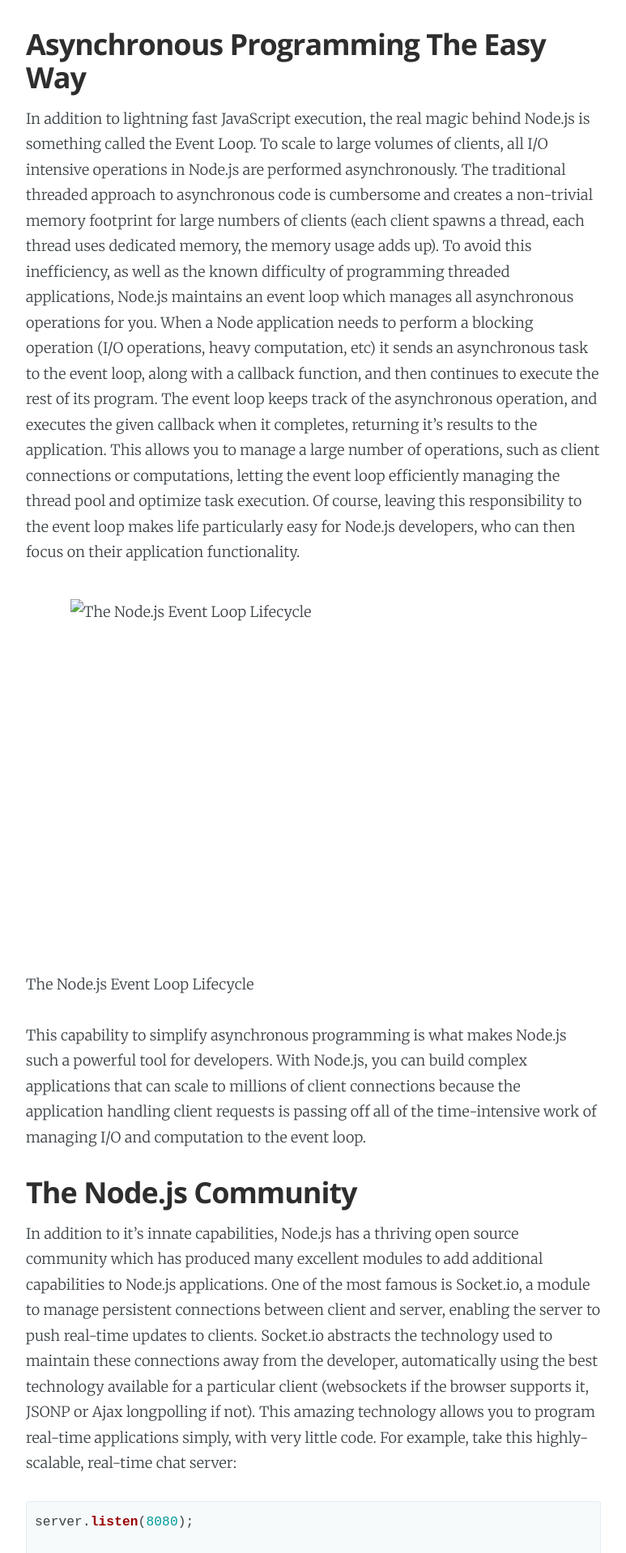
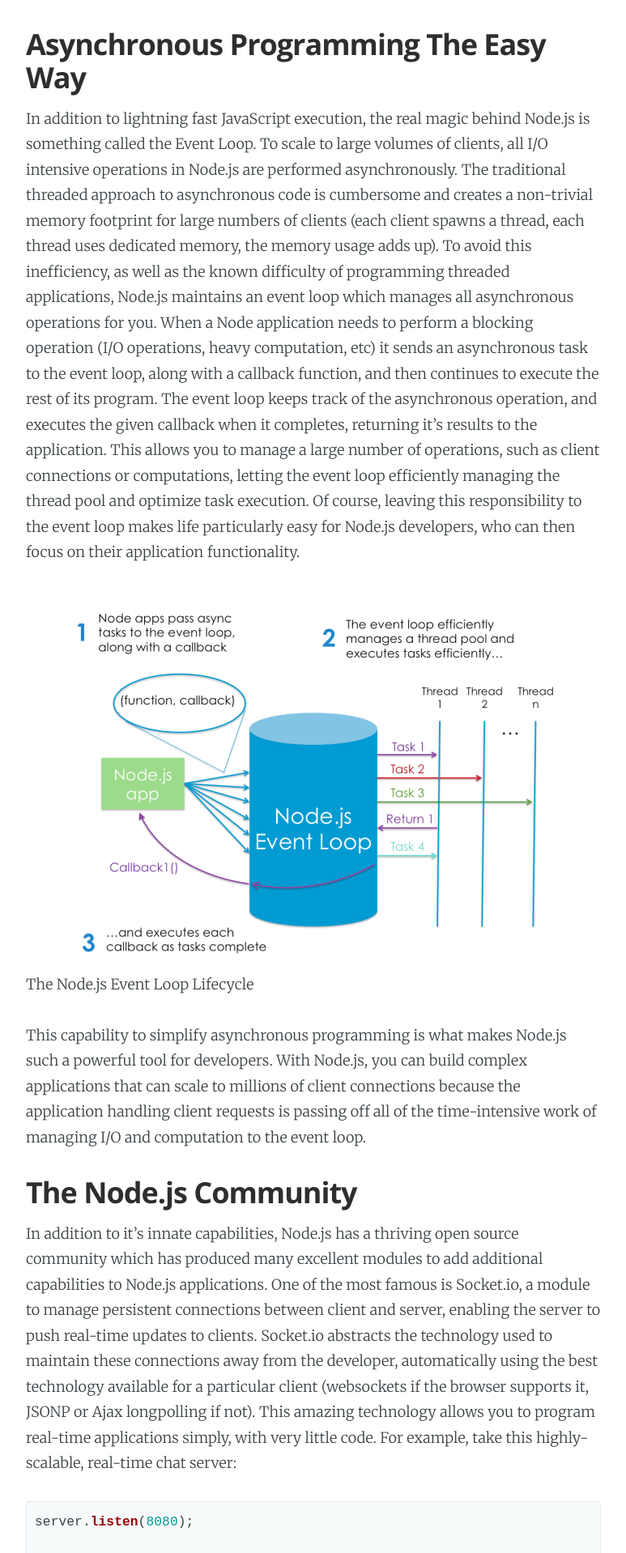
Before and after one commit to cacois/cacois.github.io, a Jekyll site: the page built from _posts/2014-01-05-what-is-node-js.html, in a window 1280 px wide. Shown: the part 1850-3768 px from the top of the page at 81% size, without its empty margins (253-1026 px from the left). Built offline with Jekyll 4.4.1, drawn with Linux system fonts in a browser that asks for light colours.

Commit message:
fixing image

```diff
--- a/_layouts/post.html
+++ b/_layouts/post.html
@@ -1,6 +1,6 @@
 ---
 layout: default
-disqus: false
+disqus: true
 archive: false
 post_class: post-template
 about: 'about.html'
--- a/_posts/2014-01-05-what-is-node-js.html
+++ b/_posts/2014-01-05-what-is-node-js.html
@@ -47,7 +47,7 @@
 <h2>Asynchronous Programming The Easy Way</h2>
 <p>In addition to lightning fast JavaScript execution, the real magic behind Node.js is something called the Event Loop. To scale to large volumes of clients, all I/O intensive operations in Node.js are performed asynchronously. The traditional threaded approach to asynchronous code is cumbersome and creates a non-trivial memory footprint for large numbers of clients (each client spawns a thread, each thread uses dedicated memory, the memory usage adds up). To avoid this inefficiency, as well as the known difficulty of programming threaded applications, Node.js maintains an event loop which manages all asynchronous operations for you. When a Node application needs to perform a blocking operation (I/O operations, heavy computation, etc) it sends an asynchronous task to the event loop, along with a callback function, and then continues to execute the rest of its program. The event loop keeps track of the asynchronous operation, and executes the given callback when it completes, returning it’s results to the application. This allows you to manage a large number of operations, such as client connections or computations, letting the event loop efficiently managing the thread pool and optimize task execution. Of course, leaving this responsibility to the event loop makes life particularly easy for Node.js developers, who can then focus on their application functionality.</p>
 <p><figure>
-    <img src='{{ site.baseurl }}assets/node-event-loop-e1388980560411.png' alt='The Node.js Event Loop Lifecycle' width='600' height='449'/>
+    <img src='{{ site.baseurl }}/assets/node-event-loop-e1388980560411.png' alt='The Node.js Event Loop Lifecycle' width='600' height='449'/>
     <figcaption>The Node.js Event Loop Lifecycle</figcaption>
 </figure>
 <p>
```
Also changed, not shown: _drafts/how-can-i-help.md (added).
